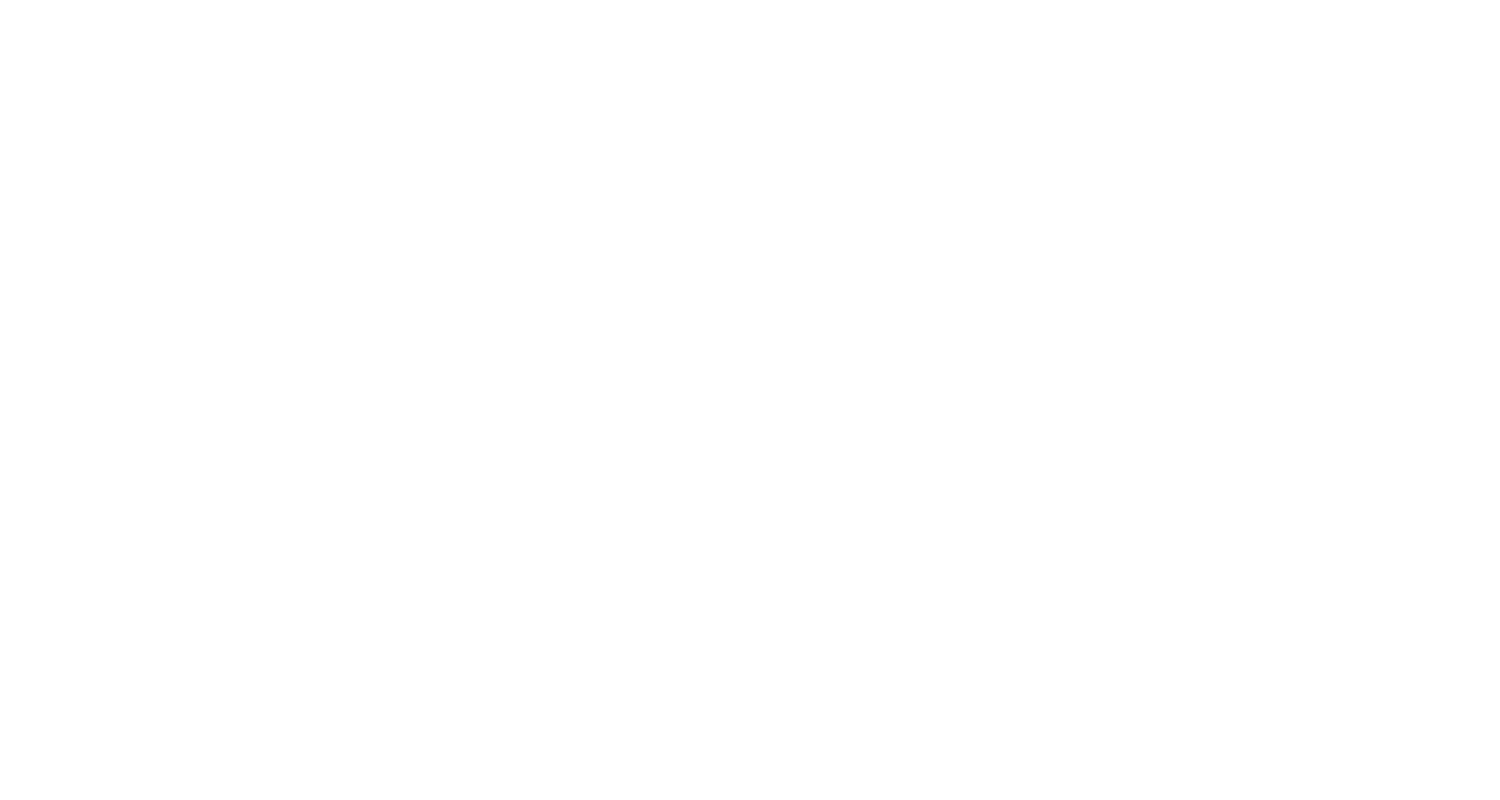
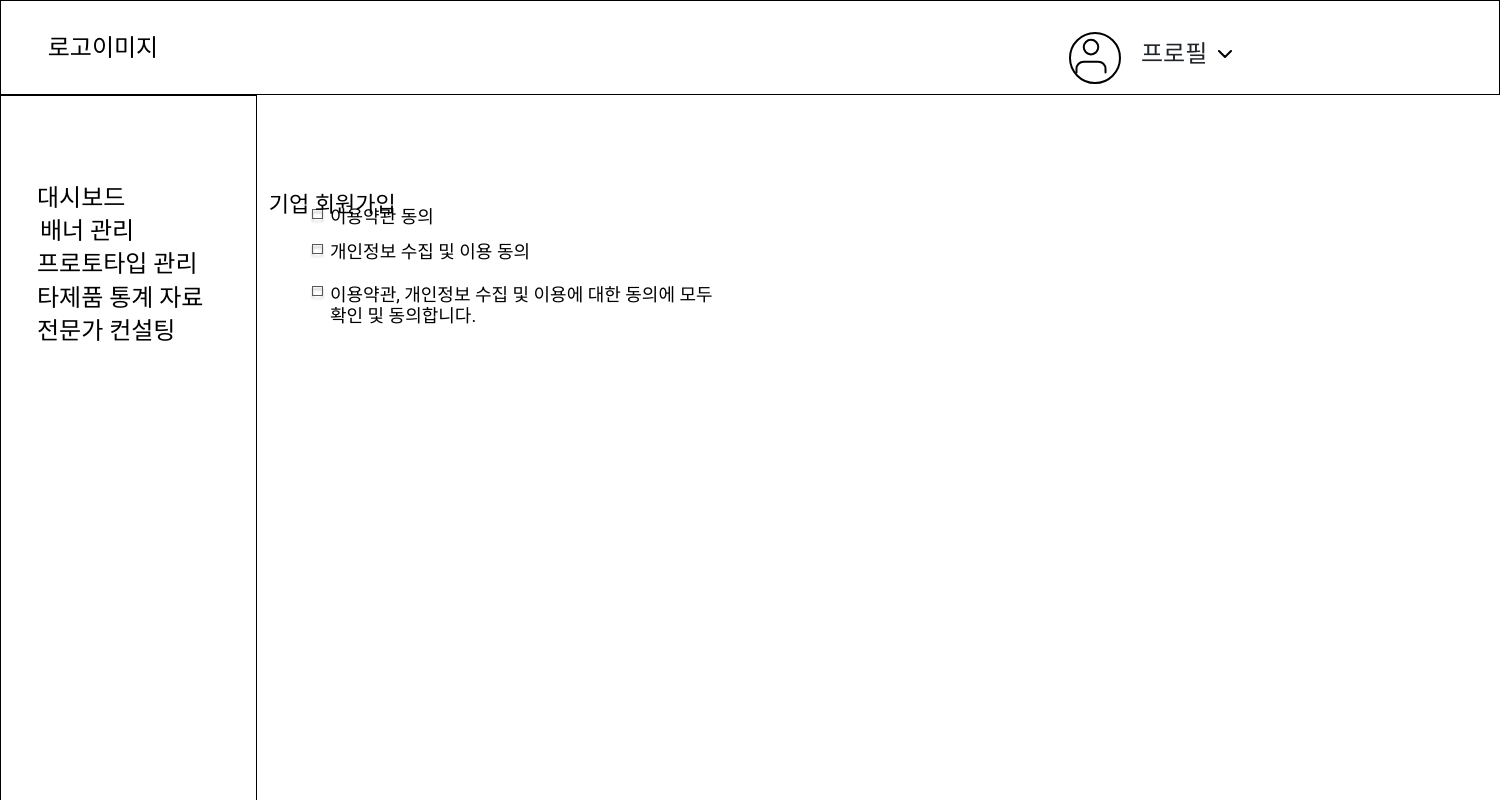
Before and after one commit to MVP-KUSITSM/MVP-Front, a React (Create React App) app in the folder tmi-front/: page /registerc in a window 1280 px wide. Shown: the top 800 px of the page, 1500 px wide, since content can reach past the window. Built offline with nearby package versions, Linux system fonts and the light colour scheme.

Commit message:
[style] 기업-회원가입 구성1

```diff
--- a/tmi-front/src/App.js
+++ b/tmi-front/src/App.js
@@ -6,7 +6,8 @@ import Mainpage from "./component/Mainpage";
 
 //로그인, 회원가입 컴포넌트
 import Login from "./component/user/Login";
-import Register from "./component/user/Register";
+import RegisterC from "./component/user/RegisterC";
+import RegisterG from "./component/user/RegisterG";
 import Detail from "./component/user/Detail";
 
 //기업 컴포넌트
@@ -25,7 +26,8 @@ function App() {
       <Switch>
         <Route exact path="/" component={Mainpage} />
         <Route exact path="/login" component={Login} />
-        <Route exact path="/register" component={Register} />
+        <Route exact path="/registerc" component={RegisterC} />
+        <Route exact path="/registerg" component={RegisterG} />
         <Route exact path="/detail" component={Detail} />
         <Route exact path="/corporation/main" component={C_Main} />
         <Route exact path="/corporation/banner/main" component={CB_Main} />
--- /dev/null
+++ b/tmi-front/src/assets/css/user/registerc.css
@@ -0,0 +1,97 @@
+.Register-Corporation {
+    width: 1440px;
+    height: 1379px;
+    background: #FFFFFF;
+    float: left;
+}
+
+.title {
+    position: absolute;
+    width: 531px;
+    height: 86px;
+    left: 179px;
+    top: 107px;
+    font-family: Roboto;
+    font-style: normal;
+    font-weight: normal;
+    font-size: 36px;
+    line-height: 42px;
+    display: flex;
+    align-items: center;
+    text-align: center;
+    color: #000000;
+}
+
+.rec1 {
+    position: absolute;
+    width: 15px;
+    height: 15px;
+    left: 310px;
+    top: 209px;
+}
+
+.p1 {
+    position: absolute;
+    width: 142px;
+    height: 25px;
+    left: 330px;
+    top: 204px;
+    font-family: Roboto;
+    font-style: normal;
+    font-weight: normal;
+    font-size: 18px;
+    line-height: 21px;
+    display: flex;
+    align-items: center;
+    text-align: center;
+    color: #000000;
+}
+
+.rec2 {
+    position: absolute;
+    width: 15px;
+    height: 15px;
+    left: 310px;
+    top: 244px;
+}
+
+.p2 {
+    position: absolute;
+    width: 233px;
+    height: 25px;
+    left: 330px;
+    top: 239px;
+    font-family: Roboto;
+    font-style: normal;
+    font-weight: normal;
+    font-size: 18px;
+    line-height: 21px;
+    display: flex;
+    align-items: center;
+    text-align: center;
+    color: #000000;
+}
+
+.rec3 {
+    position: absolute;
+    width: 15px;
+    height: 15px;
+    left: 310px;
+    top: 286px;
+}
+
+.p3 {
+    position: absolute;
+    width: 473px;
+    height: 47px;
+    left: 330px;
+    top: 281px;
+    font-family: Roboto;
+    font-style: normal;
+    font-weight: normal;
+    font-size: 18px;
+    line-height: 21px;
+    display: flex;
+    align-items: center;
+    color: #000000;
+}
--- a/tmi-front/src/component/corporation/LNB/LNB.js
+++ b/tmi-front/src/component/corporation/LNB/LNB.js
@@ -4,6 +4,7 @@ import "../../../assets/css/corporation/lnb.css"
 function LNB() {
 
   return (
+    <>
     <div class="Left-Menu">
         <div class="content-menu">
             <div class="menu1">대시보드</div>
@@ -13,6 +14,7 @@ function LNB() {
             <div class="menu5">전문가 컨설팅</div>
         </div>
     </div>
+    </>
   );
 }
 
--- /dev/null
+++ b/tmi-front/src/component/user/RegisterC.js
@@ -0,0 +1,84 @@
+import React, { useState } from "react";
+import "../../assets/css/user/registerc.css";
+import GNB from "../corporation/GNB/GNB";
+import LNB from "../corporation/LNB/LNB";
+
+function RegisterC() {
+
+  return (
+    <>
+    <GNB />
+    <div class="Register-Corporation">
+      <LNB />
+      <div class="title">기업 회원가입</div>
+      <div class="promise">
+        <svg class="rec1" width="23" height="23" viewBox="0 0 23 23" fill="none" xmlns="http://www.w3.org/2000/svg">
+          <g filter="url(#filter0_d_2:54)">
+          <rect x="4.5" y="0.5" width="14" height="14" stroke="black" shape-rendering="crispEdges"/>
+          </g>
+          <defs>
+          <filter id="filter0_d_2:54" x="0" y="0" width="23" height="23" filterUnits="userSpaceOnUse" color-interpolation-filters="sRGB">
+          <feFlood flood-opacity="0" result="BackgroundImageFix"/>
+          <feColorMatrix in="SourceAlpha" type="matrix" values="0 0 0 0 0 0 0 0 0 0 0 0 0 0 0 0 0 0 127 0" result="hardAlpha"/>
+          <feOffset dy="4"/>
+          <feGaussianBlur stdDeviation="2"/>
+          <feComposite in2="hardAlpha" operator="out"/>
+          <feColorMatrix type="matrix" values="0 0 0 0 0 0 0 0 0 0 0 0 0 0 0 0 0 0 0.25 0"/>
+          <feBlend mode="normal" in2="BackgroundImageFix" result="effect1_dropShadow_2:54"/>
+          <feBlend mode="normal" in="SourceGraphic" in2="effect1_dropShadow_2:54" result="shape"/>
+          </filter>
+          </defs>
+        </svg>
+        <p class="p1">
+          이용약관 동의
+        </p>
+        <svg class="rec2" width="23" height="23" viewBox="0 0 23 23" fill="none" xmlns="http://www.w3.org/2000/svg">
+          <g filter="url(#filter0_d_2:54)">
+          <rect x="4.5" y="0.5" width="14" height="14" stroke="black" shape-rendering="crispEdges"/>
+          </g>
+          <defs>
+          <filter id="filter0_d_2:54" x="0" y="0" width="23" height="23" filterUnits="userSpaceOnUse" color-interpolation-filters="sRGB">
+          <feFlood flood-opacity="0" result="BackgroundImageFix"/>
+          <feColorMatrix in="SourceAlpha" type="matrix" values="0 0 0 0 0 0 0 0 0 0 0 0 0 0 0 0 0 0 127 0" result="hardAlpha"/>
+          <feOffset dy="4"/>
+          <feGaussianBlur stdDeviation="2"/>
+          <feComposite in2="hardAlpha" operator="out"/>
+          <feColorMatrix type="matrix" values="0 0 0 0 0 0 0 0 0 0 0 0 0 0 0 0 0 0 0.25 0"/>
+          <feBlend mode="normal" in2="BackgroundImageFix" result="effect1_dropShadow_2:54"/>
+          <feBlend mode="normal" in="SourceGraphic" in2="effect1_dropShadow_2:54" result="shape"/>
+          </filter>
+          </defs>
+        </svg>
+        <p class="p2">
+          개인정보 수집 및 이용 동의
+        </p>
+        <svg class="rec3" width="23" height="23" viewBox="0 0 23 23" fill="none" xmlns="http://www.w3.org/2000/svg">
+          <g filter="url(#filter0_d_2:54)">
+          <rect x="4.5" y="0.5" width="14" height="14" stroke="black" shape-rendering="crispEdges"/>
+          </g>
+          <defs>
+          <filter id="filter0_d_2:54" x="0" y="0" width="23" height="23" filterUnits="userSpaceOnUse" color-interpolation-filters="sRGB">
+          <feFlood flood-opacity="0" result="BackgroundImageFix"/>
+          <feColorMatrix in="SourceAlpha" type="matrix" values="0 0 0 0 0 0 0 0 0 0 0 0 0 0 0 0 0 0 127 0" result="hardAlpha"/>
+          <feOffset dy="4"/>
+          <feGaussianBlur stdDeviation="2"/>
+          <feComposite in2="hardAlpha" operator="out"/>
+          <feColorMatrix type="matrix" values="0 0 0 0 0 0 0 0 0 0 0 0 0 0 0 0 0 0 0.25 0"/>
+          <feBlend mode="normal" in2="BackgroundImageFix" result="effect1_dropShadow_2:54"/>
+          <feBlend mode="normal" in="SourceGraphic" in2="effect1_dropShadow_2:54" result="shape"/>
+          </filter>
+          </defs>
+        </svg>
+        <p class="p3">
+          이용약관, 개인정보 수집 및 이용에 대한 동의에 모두<br/>
+          확인 및 동의합니다.
+        </p>
+      </div>
+
+
+    </div>
+    </>
+  );
+}
+
+export default RegisterC;
--- a/tmi-front/src/component/user/Register.js
+++ b/tmi-front/src/component/user/RegisterG.js
@@ -1,12 +1,13 @@
 import React, { useState } from "react";
 
-function Register() {
+
+function RegisterG() {
 
   return (
     <div>
-        Register
+        Register-개인
     </div>
   );
 }
 
-export default Register;
+export default RegisterG;
```
